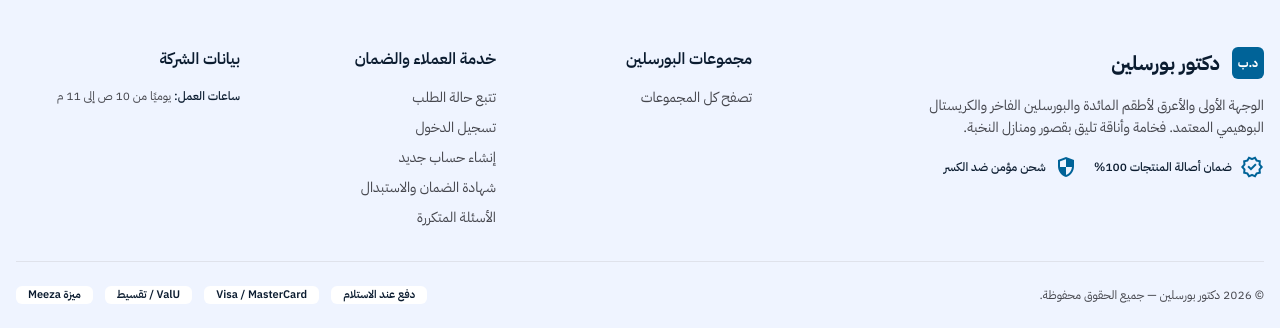
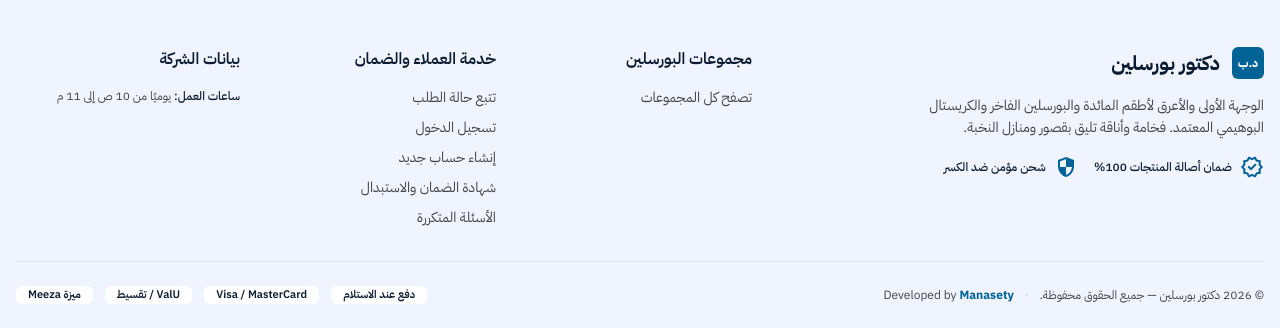
Before and after one commit to Abdelhammid1/dr.porcelain, a Flask app: page /shop/account/forgot-password in a window 1280 px wide. Shown: the part 849-1177 px from the top of the page. Run offline with Flask 3, Linux system fonts and the light colour scheme; data that the repository does not hold is empty; some libraries are stand-ins or nearby versions.

Commit message:
Extend Manasety-credit footer to storefront + modernise now()
- Add the Manasety credit next to the existing copyright line in
  storefront/_base.html so customer-facing shop pages carry the
  same attribution as the admin shell.
- Replace deprecated `datetime.utcnow` with
  `lambda: datetime.now(timezone.utc)` in the context processor so
  Pyright stops warning and the credit stays correct when Python
  eventually removes `utcnow`.

Co-Authored-By: Claude Opus 4.7 <noreply@anthropic.com>

```diff
--- a/app/__init__.py
+++ b/app/__init__.py
@@ -2,7 +2,7 @@
 from __future__ import annotations
 
 import os
-from datetime import datetime
+from datetime import datetime, timezone
 from decimal import Decimal
 from pathlib import Path
 
@@ -87,7 +87,9 @@ def _register_context_processors(app: Flask) -> None:
             # BRAND: Manasety credit footer — one source of truth for every
             # template that includes `_footer.html`. Env-tunable so the credit
             # can be hidden per deployment without a redeploy.
-            "now": datetime.utcnow,
+            # Lambda avoids the deprecated `datetime.utcnow`; templates still
+            # call it with `now()` to get the current UTC datetime.
+            "now": lambda: datetime.now(timezone.utc),
             "app_name": name,
             "brand": {
                 "text": os.getenv("BRAND_TEXT", "Developed by"),
--- a/app/templates/storefront/_base.html
+++ b/app/templates/storefront/_base.html
@@ -271,9 +271,19 @@
       </div>
     </div>
 
-    {# Copyright + payment badges strip #}
+    {# Copyright + payment badges strip. BRAND: Manasety credit renders next
+       to the copyright when enabled; sits beneath on mobile, inline on md+. #}
     <div class="pt-space-xl border-t border-outline-variant/40 flex flex-col md:flex-row items-center justify-between gap-space-md font-body-sm text-body-sm text-on-surface-variant">
-      <p>© 2026 {{ store.name }} — جميع الحقوق محفوظة.</p>
+      <p>
+        © {{ (now() if now is callable else now).year if now is defined else 2026 }} {{ store.name }} — جميع الحقوق محفوظة.
+        {% if brand and brand.show %}
+        <span class="mx-space-xs text-outline-variant">·</span>
+        <span>{{ brand.text }}
+          <a href="{{ brand.url }}" target="_blank" rel="noopener noreferrer"
+             class="font-bold text-secondary hover:underline">{{ brand.name }}</a>
+        </span>
+        {% endif %}
+      </p>
       <div class="flex flex-wrap items-center gap-space-sm font-label-sm text-label-sm">
         <span class="bg-surface-container-lowest px-space-sm py-space-3xs rounded-md text-on-surface">دفع عند الاستلام</span>
         <span class="bg-surface-container-lowest px-space-sm py-space-3xs rounded-md text-on-surface">Visa / MasterCard</span>
```
